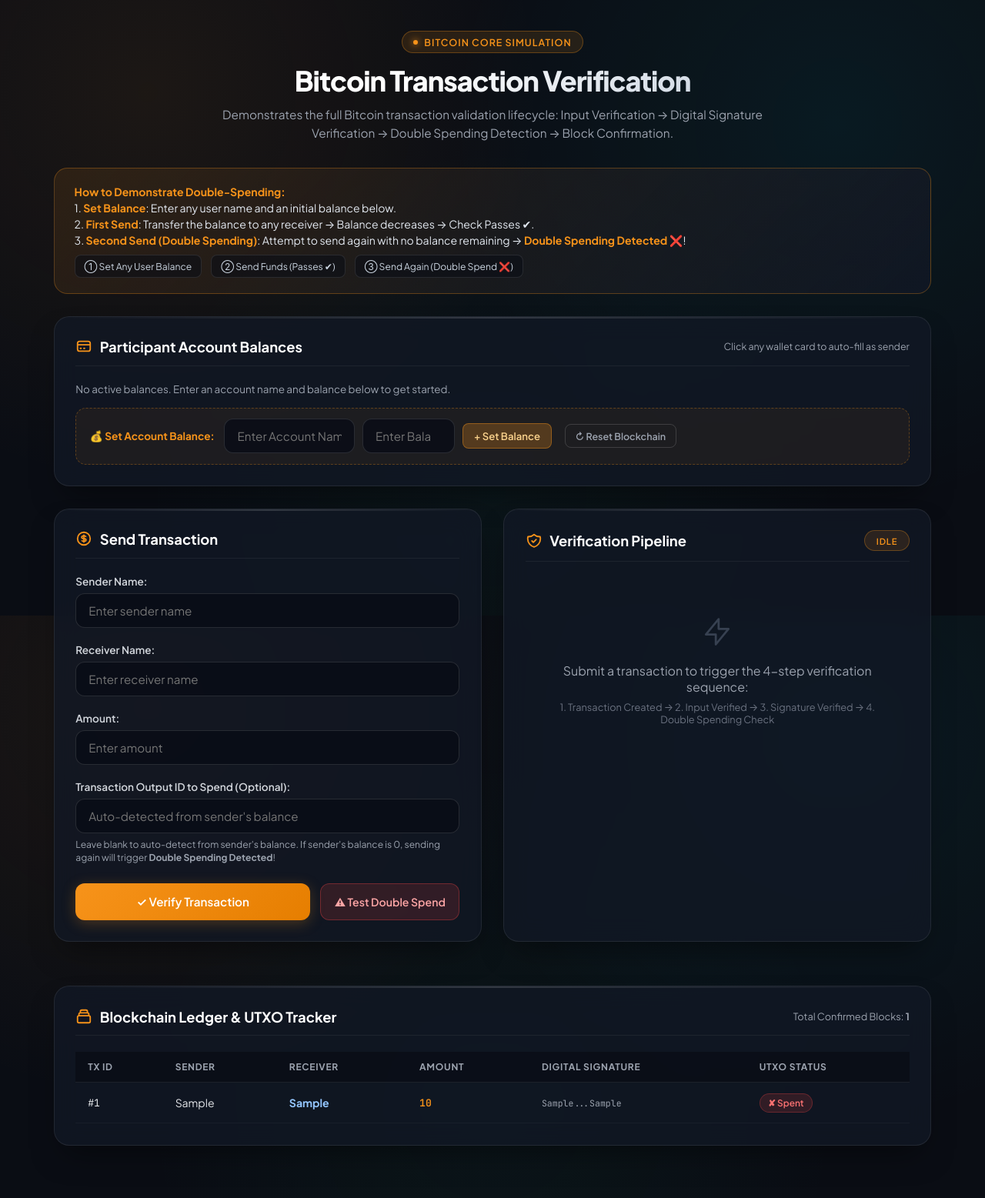
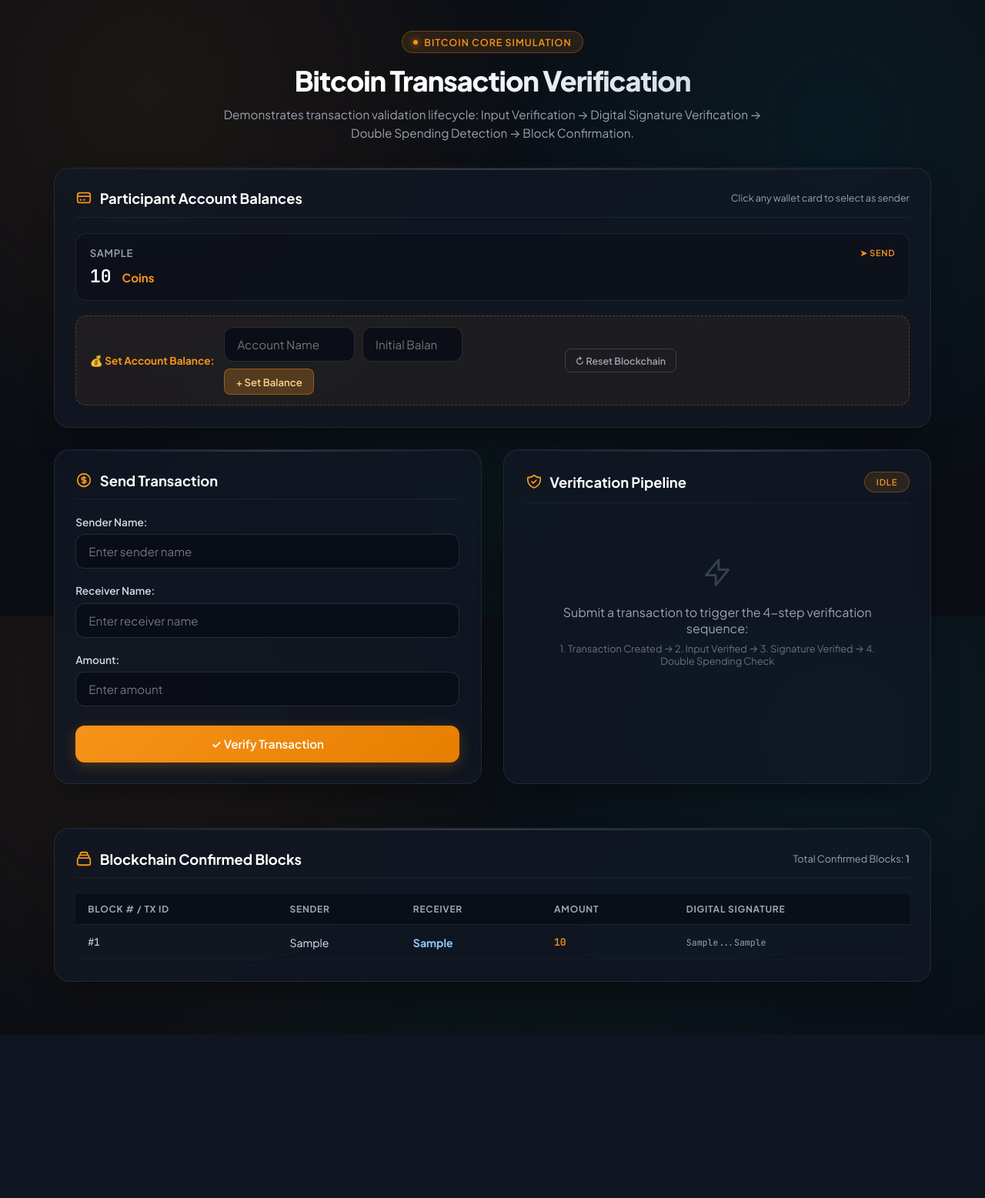
Before and after one commit to Jagadamba24/Bitcoin-Transaction, a Flask app: page / in a window 1280 px wide. Shown: the whole page at 77% size. After the commit the page ends 1345 px from the top, so only its background shows below. Run offline with Flask 3, Linux system fonts and the light colour scheme; tables that the repository leaves empty hold one stand-in row (values such as "Sample post").

Commit message:
Fix balance deduction on spend and start with clean participant list

```diff
--- a/app.py
+++ b/app.py
@@ -10,10 +10,10 @@
     get_spent_ids,
     get_unspent_ids,
     get_wallet_balances,
-    get_user_utxos,
-    get_sender_spend_candidate,
+    get_user_balance,
     set_account_balance,
-    faucet_mint,
+    deduct_balance,
+    credit_balance,
     reset_database
 )
 
@@ -24,43 +24,29 @@
 def index():
     result = []
     status = "info"
-    submitted_txid = None
 
     ledger = get_ledger()
-    spent_ids = get_spent_ids()
-    unspent_ids = get_unspent_ids()
     wallet_balances = get_wallet_balances()
 
-    # Pre-select next logical txid: first unspent tx or 1 if empty
-    suggested_txid = unspent_ids[0] if unspent_ids else (len(ledger) + 1 if ledger else 1)
+    sender = ""
+    receiver = ""
+    amount_raw = ""
 
     if request.method == "POST":
         sender = request.form.get("sender", "").strip()
         receiver = request.form.get("receiver", "").strip()
-        amount_raw = request.form.get("amount", "0").strip()
-        txid_raw = request.form.get("txid", "").strip()
+        amount_raw = request.form.get("amount", "").strip()
 
         try:
             amount = int(amount_raw)
         except ValueError:
             amount = 0
 
-        # Auto-detect UTXO if user didn't manually specify one
-        if txid_raw:
-            try:
-                txid = int(txid_raw)
-            except ValueError:
-                txid = 1
-        else:
-            txid = get_sender_spend_candidate(sender)
-
-        submitted_txid = txid
-
         # 1. Transaction Created
         message, signature = create_transaction(sender, receiver, amount)
         result.append("Transaction Created ✔")
 
-        # 2. Input verification (verifies sender name and positive amount)
+        # 2. Input verification
         input_check = verify_input(sender, amount)
         if input_check:
             result.append("Input Verified ✔")
@@ -71,14 +57,10 @@
                 result=result,
                 status="error",
                 ledger=get_ledger(),
-                spent_ids=get_spent_ids(),
-                unspent_ids=get_unspent_ids(),
                 wallet_balances=get_wallet_balances(),
-                suggested_txid=suggested_txid,
                 sender=sender,
                 receiver=receiver,
-                amount=amount_raw,
-                txid=submitted_txid
+                amount=amount_raw
             )
 
         # 3. Signature verification
@@ -91,63 +73,53 @@
                 result=result,
                 status="error",
                 ledger=get_ledger(),
-                spent_ids=get_spent_ids(),
-                unspent_ids=get_unspent_ids(),
                 wallet_balances=get_wallet_balances(),
-                suggested_txid=suggested_txid,
                 sender=sender,
                 receiver=receiver,
-                amount=amount_raw,
-                txid=submitted_txid
+                amount=amount_raw
             )
 
-        # 4. Double spending check (detects duplicate send to same person OR re-spending a spent coin)
-        if double_spending(txid, sender=sender, receiver=receiver, amount=amount):
-            result.append(f"Double Spending Check Passed ✔ (Sender '{sender}' transferred {amount} to '{receiver}')")
+        # 4. Double spending check (detects duplicate send to same person OR spending more than balance)
+        is_valid, ds_msg = double_spending(sender=sender, receiver=receiver, amount=amount)
+        if is_valid:
+            result.append(f"Double Spending Check Passed ✔ ({amount} coins available & unspent)")
         else:
-            result.append(f"Double Spending Detected ❌ (Sender '{sender}' already sent {amount} to '{receiver}' / Coin was already spent!)")
+            result.append(f"Double Spending Detected ❌ ({ds_msg})")
             return render_template(
                 "index.html",
                 result=result,
                 status="danger",
                 ledger=get_ledger(),
-                spent_ids=get_spent_ids(),
-                unspent_ids=get_unspent_ids(),
                 wallet_balances=get_wallet_balances(),
-                suggested_txid=suggested_txid,
                 sender=sender,
                 receiver=receiver,
-                amount=amount_raw,
-                txid=submitted_txid
+                amount=amount_raw
             )
-
 
         # 5. Add Block to Blockchain and record confirmed transaction
         block = add_block(message)
         record_transaction(sender, receiver, amount, signature)
+
+        # Deduct sender balance and credit receiver balance
+        deduct_balance(sender, amount)
+        credit_balance(receiver, amount)
+
         result.append(f"Block Added to Blockchain ✔ (hash: {block[:10]}...)")
         status = "success"
 
-        # Refresh ledger and balance state after transaction
+        # Refresh ledger and balances after transaction
         ledger = get_ledger()
-        spent_ids = get_spent_ids()
-        unspent_ids = get_unspent_ids()
         wallet_balances = get_wallet_balances()
-        suggested_txid = unspent_ids[0] if unspent_ids else (len(ledger) + 1)
 
     return render_template(
         "index.html",
         result=result,
         status=status,
         ledger=ledger,
-        spent_ids=spent_ids,
-        unspent_ids=unspent_ids,
         wallet_balances=wallet_balances,
-        suggested_txid=suggested_txid,
-        sender="",
-        receiver="",
-        amount="",
-        txid=suggested_txid
+        sender=sender,
+        receiver=receiver,
+        amount=amount_raw
     )
 
 
@@ -165,20 +137,6 @@
     return redirect(url_for("index"))
 
 
-@app.route("/faucet", methods=["POST"])
-def faucet():
-    receiver = request.form.get("faucet_user", "").strip()
-    amount_raw = request.form.get("faucet_amount", "").strip()
-    try:
-        amount = int(amount_raw)
-    except ValueError:
-        amount = 0
-
-    if receiver and amount > 0:
-        faucet_mint(receiver, amount)
-    return redirect(url_for("index"))
-
-
 @app.route("/reset", methods=["POST"])
 def reset():
     reset_database()
--- a/templates/index.html
+++ b/templates/index.html
@@ -96,47 +96,6 @@
             max-width: 720px;
             margin: 0 auto;
             line-height: 1.6;
-        }
-
-        /* Scenario Box */
-        .scenario-box {
-            background: linear-gradient(135deg, rgba(247, 147, 26, 0.1) 0%, rgba(18, 24, 38, 0.75) 100%);
-            border: 1px solid rgba(247, 147, 26, 0.3);
-            border-radius: 1.1rem;
-            padding: 1.25rem 1.6rem;
-            margin-bottom: 1.8rem;
-            display: flex;
-            align-items: center;
-            justify-content: space-between;
-            gap: 1.5rem;
-            flex-wrap: wrap;
-        }
-
-        .scenario-text {
-            font-size: 0.88rem;
-            line-height: 1.5;
-            color: #e2e8f0;
-            flex: 1;
-        }
-
-        .scenario-text strong {
-            color: var(--accent-bitcoin);
-        }
-
-        .scenario-steps {
-            display: flex;
-            gap: 0.75rem;
-            margin-top: 0.5rem;
-            flex-wrap: wrap;
-        }
-
-        .scenario-pill {
-            background: rgba(10, 14, 23, 0.6);
-            border: 1px solid rgba(255, 255, 255, 0.1);
-            padding: 0.3rem 0.75rem;
-            border-radius: 0.5rem;
-            font-size: 0.76rem;
-            color: #cbd5e1;
         }
 
         /* Glass Cards */
@@ -291,13 +250,6 @@
             margin-bottom: 0.45rem;
         }
 
-        .input-hint {
-            font-size: 0.76rem;
-            color: var(--text-muted);
-            margin-top: 0.35rem;
-            line-height: 1.4;
-        }
-
         input[type="text"],
         input[type="number"] {
             width: 100%;
@@ -350,20 +302,6 @@
             background: linear-gradient(135deg, #ff9f2c, #f7931a);
             transform: translateY(-1px);
             box-shadow: 0 6px 22px rgba(247, 147, 26, 0.4);
-        }
-
-        .btn-danger {
-            background: rgba(239, 68, 68, 0.15);
-            color: #fca5a5;
-            border: 1px solid rgba(239, 68, 68, 0.35);
-            padding: 0.85rem 1.1rem;
-            font-size: 0.88rem;
-        }
-
-        .btn-danger:hover {
-            background: rgba(239, 68, 68, 0.28);
-            border-color: var(--danger-red);
-            color: #ffffff;
         }
 
         .btn-faucet {
@@ -519,28 +457,6 @@
             font-size: 0.82rem;
         }
 
-        .status-badge {
-            display: inline-flex;
-            align-items: center;
-            gap: 0.35rem;
-            padding: 0.25rem 0.65rem;
-            border-radius: 9999px;
-            font-size: 0.74rem;
-            font-weight: 600;
-        }
-
-        .status-badge.unspent {
-            background: rgba(16, 185, 129, 0.15);
-            color: #34d399;
-            border: 1px solid rgba(16, 185, 129, 0.3);
-        }
-
-        .status-badge.spent {
-            background: rgba(239, 68, 68, 0.15);
-            color: #f87171;
-            border: 1px solid rgba(239, 68, 68, 0.3);
-        }
-
         .info-banner {
             margin-top: 1.2rem;
             padding: 0.85rem 1.1rem;
@@ -568,25 +484,10 @@
         </div>
         <h1>Bitcoin Transaction Verification</h1>
         <p class="subtitle">
-            Demonstrates the full Bitcoin transaction validation lifecycle:
+            Demonstrates transaction validation lifecycle:
             Input Verification &rarr; Digital Signature Verification &rarr; Double Spending Detection &rarr; Block Confirmation.
         </p>
     </header>
-
-    <!-- Generic Scenario Walkthrough Card -->
-    <div class="scenario-box">
-        <div class="scenario-text">
-            <strong>How to Demonstrate Double-Spending:</strong><br>
-            1. <strong>Set Balance</strong>: Enter any user name and an initial balance below.<br>
-            2. <strong>First Send</strong>: Transfer the balance to any receiver &rarr; Balance decreases &rarr; Check Passes ✔.<br>
-            3. <strong>Second Send (Double Spending)</strong>: Attempt to send again with no balance remaining &rarr; <strong>Double Spending Detected ❌</strong>!
-            <div class="scenario-steps">
-                <span class="scenario-pill">&#9312; Set Any User Balance</span>
-                <span class="scenario-pill">&#9313; Send Funds (Passes ✔)</span>
-                <span class="scenario-pill">&#9314; Send Again (Double Spend ❌)</span>
-            </div>
-        </div>
-    </div>
 
     <!-- Wallet Balances & Balance Setup Bar -->
     <div class="glass-card">
@@ -598,7 +499,7 @@
                 Participant Account Balances
             </div>
             <span style="font-size: 0.78rem; color: var(--text-muted);">
-                Click any wallet card to auto-fill as sender
+                Click any wallet card to select as sender
             </span>
         </div>
 
@@ -618,20 +519,20 @@
             </div>
         {% else %}
             <p style="font-size: 0.84rem; color: var(--text-muted); margin-bottom: 1rem;">
-                No active balances. Enter an account name and balance below to get started.
+                No active accounts yet. Enter an account name and balance below to get started.
             </p>
         {% endif %}
 
-        <!-- Set Account Balance Form (No hardcoded values) -->
+        <!-- Set Account Balance Form -->
         <div class="balance-setup-bar">
             <span style="font-weight: 700; font-size: 0.85rem; color: var(--accent-bitcoin);">&#128176; Set Account Balance:</span>
             <form action="/set_balance" method="POST">
-                <input type="text" name="user" id="faucetUser" placeholder="Enter Account Name" required value="" style="width: 170px;">
-                <input type="number" name="balance" id="faucetBalance" placeholder="Enter Balance" min="1" required value="" style="width: 120px;">
+                <input type="text" name="user" id="faucetUser" placeholder="Account Name" required value="" style="width: 170px;">
+                <input type="number" name="balance" id="faucetBalance" placeholder="Initial Balance" min="1" required value="" style="width: 130px;">
                 <button type="submit" class="btn-faucet">&#43; Set Balance</button>
             </form>
             <form action="/reset" method="POST" style="margin-left: auto;">
-                <button type="submit" class="btn-outline" title="Reset all transactions and spent logs">
+                <button type="submit" class="btn-outline" title="Reset all transactions and clear database">
                     &#x21bb; Reset Blockchain
                 </button>
             </form>
@@ -641,7 +542,7 @@
     <!-- Main Grid: Transaction Form & Pipeline Results -->
     <div class="grid">
 
-        <!-- Left: Transaction Form (No hardcoded values) -->
+        <!-- Left: Transaction Form -->
         <div class="glass-card">
             <div class="card-header">
                 <div class="card-title">
@@ -669,21 +570,9 @@
                     <input type="number" id="amountInput" name="amount" value="{{ amount }}" min="1" required placeholder="Enter amount">
                 </div>
 
-                <!-- Transaction ID to spend (UTXO - Optional) -->
-                <div class="form-group">
-                    <label for="txidInput">Transaction Output ID to Spend (Optional):</label>
-                    <input type="number" id="txidInput" name="txid" value="" placeholder="Auto-detected from sender's balance">
-                    <div class="input-hint">
-                        Leave blank to auto-detect from sender's balance. If sender's balance is 0, sending again will trigger <strong>Double Spending Detected</strong>!
-                    </div>
-                </div>
-
                 <div class="btn-group">
                     <button type="submit" class="btn-primary" id="btnVerify">
                         &#10003; Verify Transaction
-                    </button>
-                    <button type="button" class="btn-danger" onclick="triggerImmediateDoubleSpend()" title="Attempts to spend the entered sender's balance again">
-                        &#9888; Test Double Spend
                     </button>
                 </div>
 
@@ -700,11 +589,11 @@
                     Verification Pipeline
                 </div>
                 {% if status == 'success' %}
-                    <span class="status-badge unspent">&#10004; Verified & Added</span>
+                    <span class="badge-tag" style="background: rgba(16, 185, 129, 0.15); color: #34d399; border-color: rgba(16, 185, 129, 0.3); margin:0;">&#10004; Verified & Added</span>
                 {% elif status == 'danger' %}
-                    <span class="status-badge spent">&#10008; Double Spend Blocked</span>
+                    <span class="badge-tag" style="background: rgba(239, 68, 68, 0.15); color: #f87171; border-color: rgba(239, 68, 68, 0.3); margin:0;">&#10008; Double Spend Blocked</span>
                 {% elif status == 'error' %}
-                    <span class="status-badge spent">&#10008; Verification Failed</span>
+                    <span class="badge-tag" style="background: rgba(239, 68, 68, 0.15); color: #f87171; border-color: rgba(239, 68, 68, 0.3); margin:0;">&#10008; Verification Failed</span>
                 {% else %}
                     <span class="badge-tag" style="margin:0; font-size: 0.7rem;">Idle</span>
                 {% endif %}
@@ -732,14 +621,14 @@
                         <span>&#9888;</span>
                         <div>
                             <strong>Double Spending Attack Prevented!</strong><br>
-                            The sender has already spent their balance/coin in a previous block. The node rejected this duplicate spend to prevent unauthorized money creation!
+                            The sender has already spent their balance or sent this duplicate payment. The blockchain node rejected this transaction to prevent unauthorized coin creation!
                         </div>
                     </div>
                 {% elif status == 'success' %}
                     <div class="info-banner">
                         <span>&#9432;</span>
                         <div>
-                            <strong>Transaction Confirmed:</strong> Transaction cryptographically verified, double-spending check passed, balance transferred, and block added to the chain.
+                            <strong>Transaction Confirmed:</strong> Transaction verified, balance deducted from sender, credited to receiver, and new block added to the chain.
                         </div>
                     </div>
                 {% endif %}
@@ -759,14 +648,14 @@
 
     </div>
 
-    <!-- Ledger & UTXO Tracker Section -->
+    <!-- Ledger Section -->
     <div class="glass-card">
         <div class="card-header">
             <div class="card-title">
                 <svg fill="none" stroke="currentColor" viewBox="0 0 24 24">
                     <path stroke-linecap="round" stroke-linejoin="round" stroke-width="2" d="M19 11H5m14 0a2 2 0 012 2v6a2 2 0 01-2 2H5a2 2 0 01-2-2v-6a2 2 0 012-2m14 0V9a2 2 0 00-2-2M5 11V9a2 2 0 012-2m0 0V5a2 2 0 012-2h6a2 2 0 012 2v2M7 7h10"></path>
                 </svg>
-                Blockchain Ledger & UTXO Tracker
+                Blockchain Confirmed Blocks
             </div>
             <div style="font-size: 0.8rem; color: var(--text-muted);">
                 Total Confirmed Blocks: <strong>{{ ledger|length }}</strong>
@@ -778,12 +667,11 @@
                 <table>
                     <thead>
                         <tr>
-                            <th>Tx ID</th>
+                            <th>Block # / Tx ID</th>
                             <th>Sender</th>
                             <th>Receiver</th>
                             <th>Amount</th>
                             <th>Digital Signature</th>
-                            <th>UTXO Status</th>
                         </tr>
                     </thead>
                     <tbody>
@@ -794,14 +682,7 @@
                                 <td><strong style="color: #93c5fd;">{{ tx.receiver }}</strong></td>
                                 <td class="mono" style="color: var(--accent-bitcoin); font-weight: 600;">{{ tx.amount }}</td>
                                 <td class="mono" style="color: var(--text-muted); font-size: 0.72rem;" title="{{ tx.signature }}">
-                                    {{ tx.signature[:14] }}...{{ tx.signature[-8:] }}
-                                </td>
-                                <td>
-                                    {% if tx.is_spent %}
-                                        <span class="status-badge spent">&#10008; Spent</span>
-                                    {% else %}
-                                        <span class="status-badge unspent">&#10004; Unspent</span>
-                                    {% endif %}
+                                    {{ tx.signature[:16] }}...{{ tx.signature[-8:] }}
                                 </td>
                             </tr>
                         {% endfor %}
@@ -811,7 +692,7 @@
         {% else %}
             <div class="empty-pipeline" style="padding: 2rem 1rem;">
                 <p>No transactions confirmed on the blockchain yet.</p>
-                <p style="font-size: 0.8rem; margin-top: 0.35rem; color: #6b7280;">Set any user's account balance above to begin the demo.</p>
+                <p style="font-size: 0.8rem; margin-top: 0.35rem; color: #6b7280;">Set any user's balance above to begin.</p>
             </div>
         {% endif %}
     </div>
@@ -823,17 +704,6 @@
         document.getElementById('senderInput').value = user;
         document.getElementById('senderInput').focus();
     }
-
-    function triggerImmediateDoubleSpend() {
-        const sender = document.getElementById('senderInput').value.trim();
-        if (!sender) {
-            alert('Please enter a sender name first!');
-            document.getElementById('senderInput').focus();
-            return;
-        }
-        document.getElementById('txidInput').value = '';
-        document.getElementById('txForm').submit();
-    }
 </script>
 
 </body>
```
Also changed, not shown: blockchain.py (+82 -132 lines), database.db.
